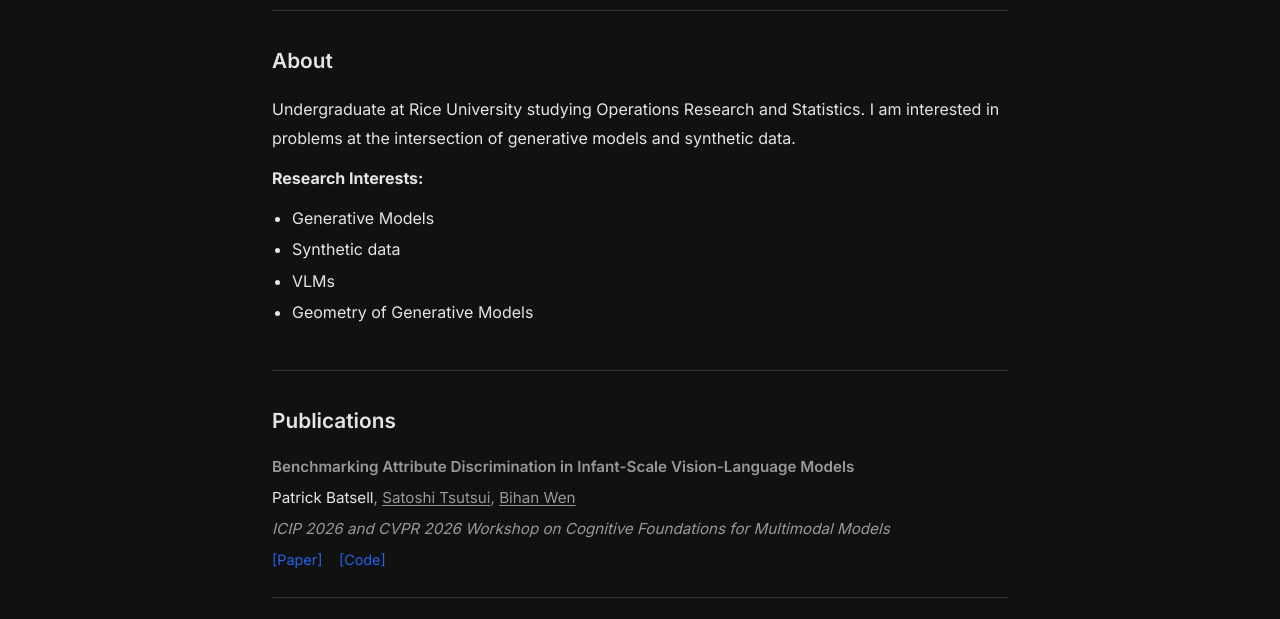
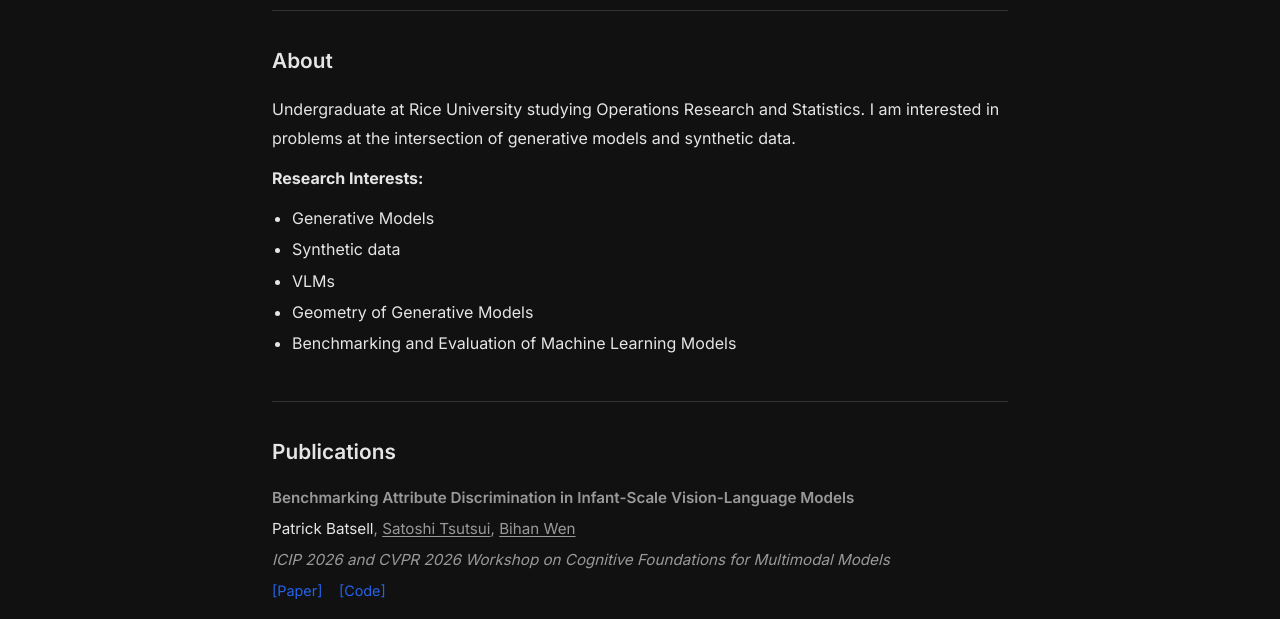
Before and after one commit to PatrickBats/PatrickBats.github.io, a plain HTML site: page index.html in a window 1280 px wide. Shown: the part 473-1092 px from the top of the page. Drawn offline with Linux system fonts and the light colour scheme; no server answers.

Commit message:
Add benchmarking to research interests

```diff
--- a/index.html
+++ b/index.html
@@ -78,6 +78,7 @@
                 <li>Synthetic data</li>
                 <li>VLMs</li>
                 <li>Geometry of Generative Models</li>
+                <li>Benchmarking and Evaluation of Machine Learning Models</li>
             </ul>
         </section>
 
```
